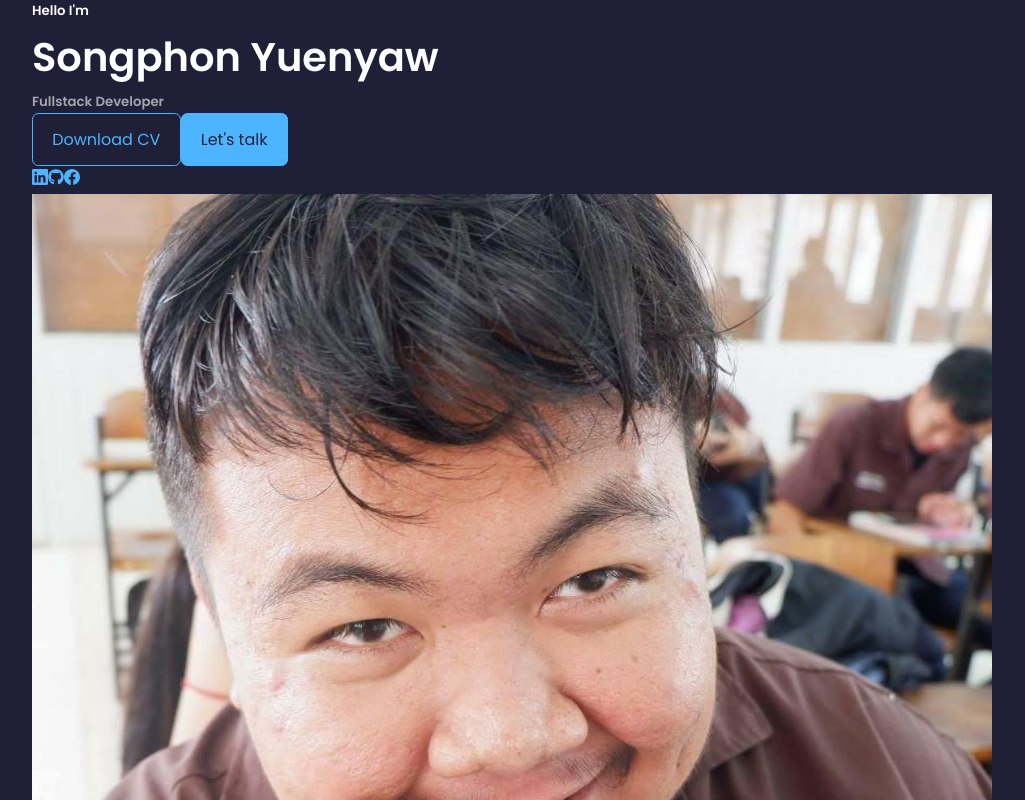
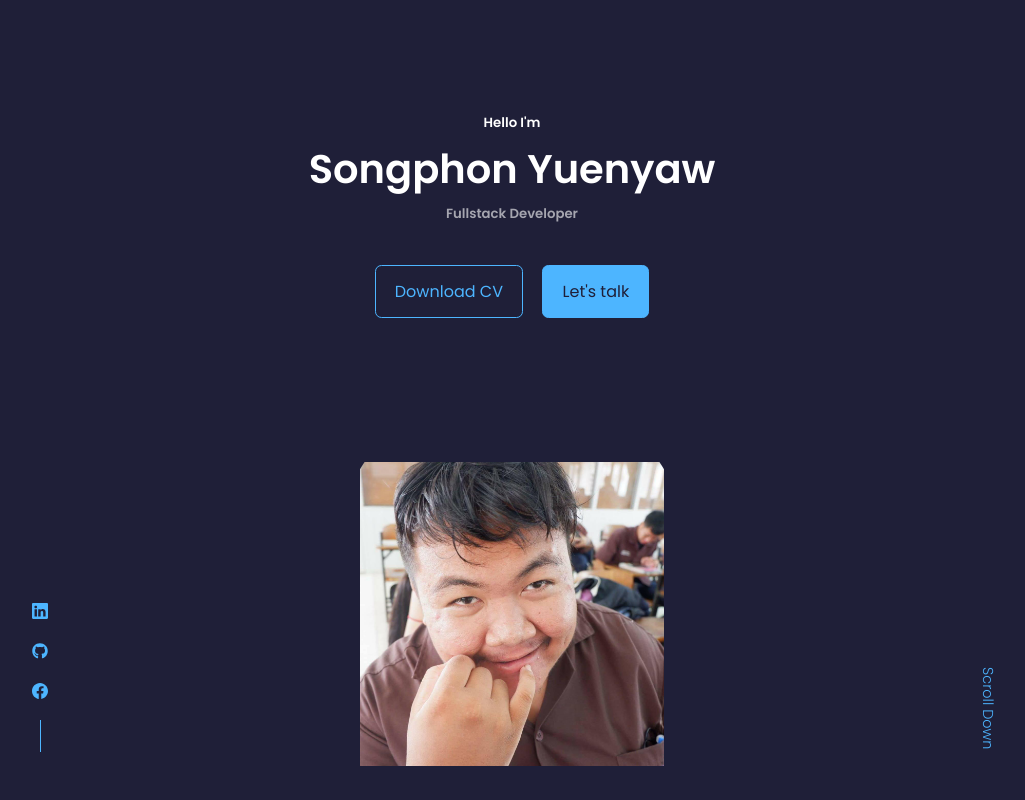
Before and after one commit to sometimemecry/reactprojecttest, a React (Create React App) app: page / in a window 1280 px wide. Shown: the top 800 px of the page, without its empty margins (128-1153 px from the left). Built offline with nearby package versions, Linux system fonts and the light colour scheme.

Commit message:
Add Header Css

```diff
--- a/src/components/header/header.css
+++ b/src/components/header/header.css
@@ -0,0 +1,80 @@
+header {
+    height: 100vh;
+    padding-top: 7rem;
+    overflow: hidden;
+}
+
+.header_container {
+    text-align: center;
+    height: 100%;
+    position: relative;
+}
+
+/* ============= CTA =============*/
+
+.cta {
+    margin-top: 2.5rem;
+    display: flex;
+    gap: 1.2rem;
+    justify-content: center;
+}
+
+/* ============= Header Social =============*/
+
+.header_socials {
+    display: flex;
+    flex-direction: column;
+    align-items: center;
+    gap: 0.8rem;
+    position: absolute;
+    left: 0;
+    bottom: 3rem;
+}
+
+.header_socials::after {
+    content: '';
+    width: 1px;
+    height: 2rem;
+    background: var(--color-primary);
+}
+
+/* ============= ME =============*/
+.me {
+    background: linear-gradient(var (--color-primary), transparent);
+    width: 22rem;
+    height: 30rem;
+    position: absolute;
+    left: calc(50% - 11rem);
+    margin-top: 4rem;
+    border-radius: 50rem 50rem 50rem 50rem;
+    overflow:hidden;
+    padding:5rem 1.5rem 1.5rem 1.5rem;
+}
+
+/* ============ SCROLL DOWN ============ */
+
+.scroll_down {
+    position: absolute;
+    right: -2.3rem;
+    bottom: 5rem;
+    transform: rotate(90deg);
+    font-weight: 300;
+    font-size: 0.9rem;
+}
+/* ========= Media Queries (Medium Devices) ========== */
+@media screen and (max-width: 1024px) {
+    header {
+        height: 68vh;
+    }
+    }
+
+    /* ========= Media Queries (Small Devices) ========== */
+@media screen and (max-width: 600px) {
+    header {
+        height: 100vh;
+    }
+
+    .header_socials, .scroll_down {
+        display: none;
+    }
+}
```
